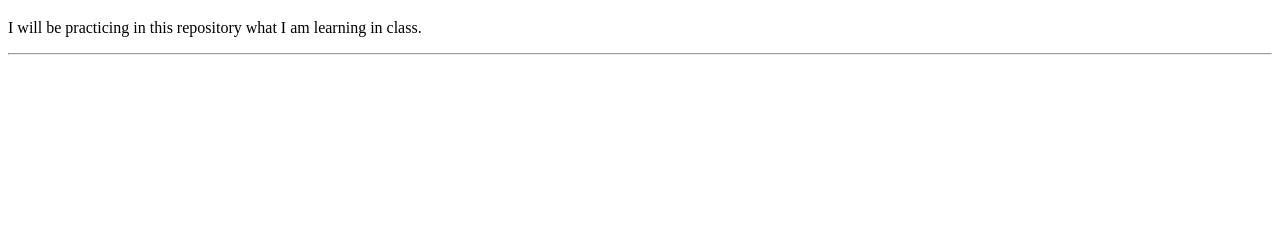
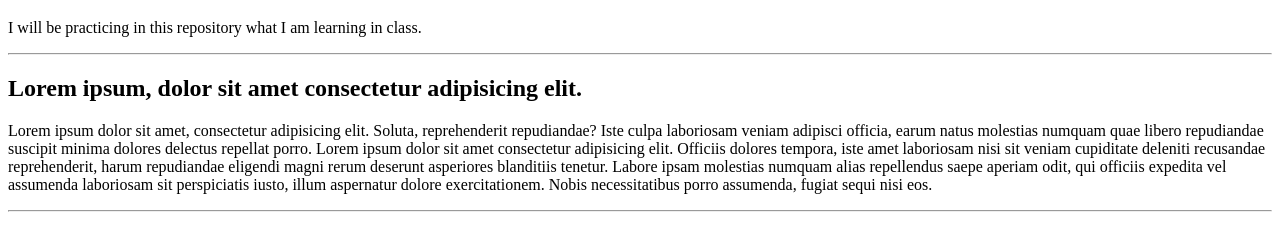
Before and after one commit to feernaanda/L1-homework, a plain HTML site: page index.html in a window 1280 px wide. Shown: the part 61-312 px from the top of the page. Drawn offline with Linux system fonts and the light colour scheme.

Commit message:
Practicing what was learned in lesson #3

```diff
--- a/index.html
+++ b/index.html
@@ -9,5 +9,9 @@
     <h1>Hi! This is my homework of the first lesson.</h1>
         <p>I will be practicing in this repository what I am learning in class.</p>
     <hr>
+     <h2>Lorem ipsum, dolor sit amet consectetur adipisicing elit.</h2>
+        <p>Lorem ipsum dolor sit amet, consectetur adipisicing elit. Soluta, reprehenderit repudiandae? Iste culpa laboriosam veniam adipisci officia, earum natus molestias numquam quae libero repudiandae suscipit minima dolores delectus repellat porro. Lorem ipsum dolor sit amet consectetur adipisicing elit. Officiis dolores tempora, iste amet laboriosam nisi sit veniam cupiditate deleniti recusandae reprehenderit, harum repudiandae eligendi magni rerum deserunt asperiores blanditiis tenetur.
+        Labore ipsam molestias numquam alias repellendus saepe aperiam odit, qui officiis expedita vel assumenda laboriosam sit perspiciatis iusto, illum aspernatur dolore exercitationem. Nobis necessitatibus porro assumenda, fugiat sequi nisi eos.</p>
+    <hr>
 </body>
 </html>
```
